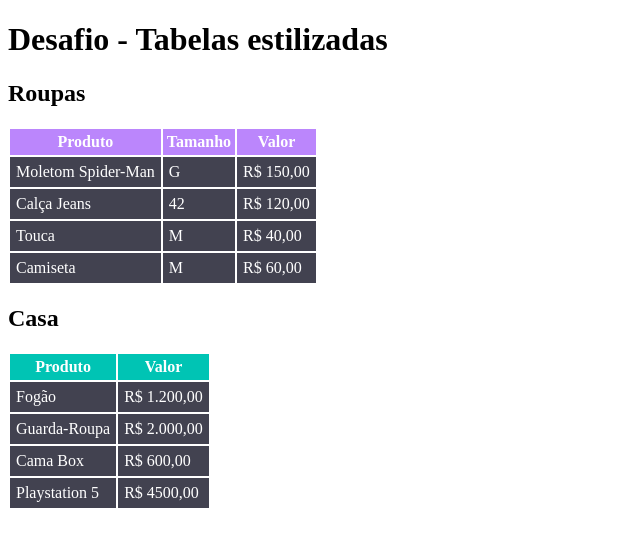
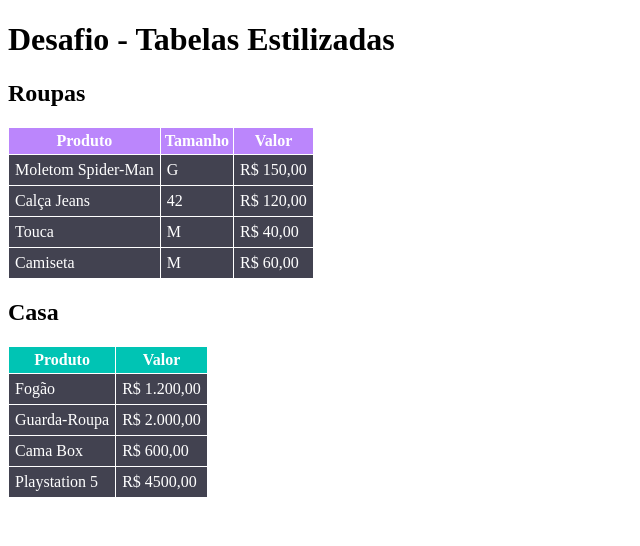
Before and after one commit to jrcvlct/quest-html-css-basico, a plain HTML site: page index.html in a window 1280 px wide. Shown: the whole page, without its empty margins (0-640 px from the left). Drawn offline with Linux system fonts and the light colour scheme.

Commit message:
Ajustes no html e css

```diff
--- a/index.html
+++ b/index.html
@@ -4,11 +4,11 @@
     <meta charset="UTF-8">
     <meta http-equiv="X-UA-Compatible" content="IE=edge">
     <meta name="viewport" content="width=device-width, initial-scale=1.0">
-    <title>Tabelas estilizadas</title>
+    <title>Tabelas Estilizadas</title>
     <link rel="stylesheet" href="src/styles.css">
 </head>
 <body>
-    <h1>Desafio - Tabelas estilizadas</h1>
+    <h1>Desafio - Tabelas Estilizadas</h1>
 
     <h2>Roupas</h2>
     <table>
--- a/src/styles.css
+++ b/src/styles.css
@@ -17,7 +17,7 @@
 table {
     border-collapse: separate;
     text-indent: initial;
-    border-spacing: 2px;
+    border-spacing: 1.9px;
 }
 
 th {
```
Also changed, not shown: src/img/Screenshot.png (renamed from src/img/Screenshot_1.png), 1 other file.
